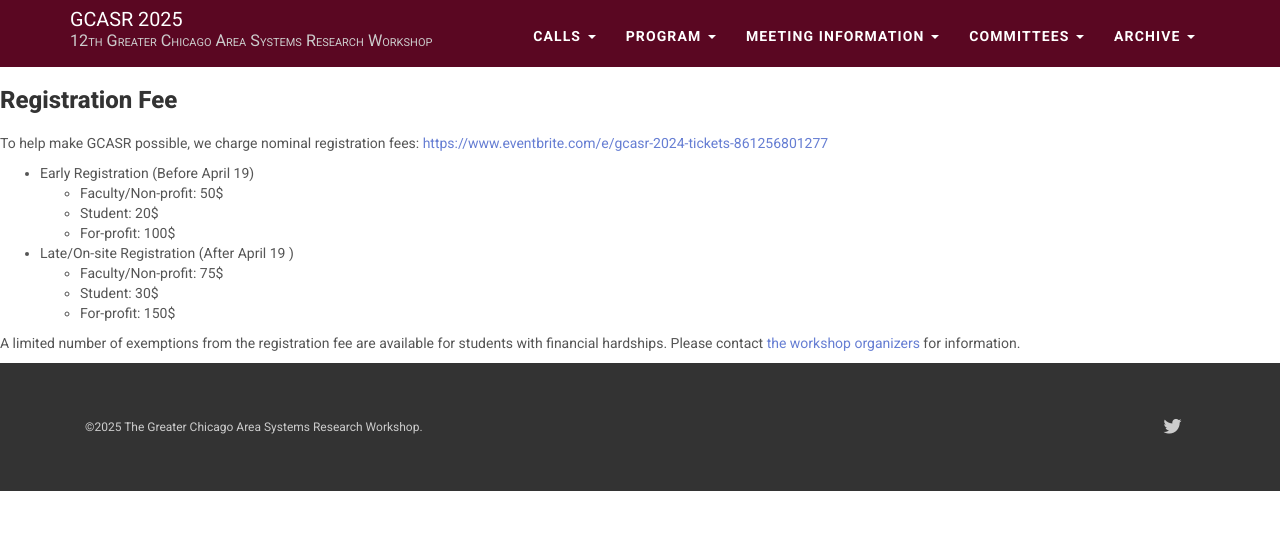
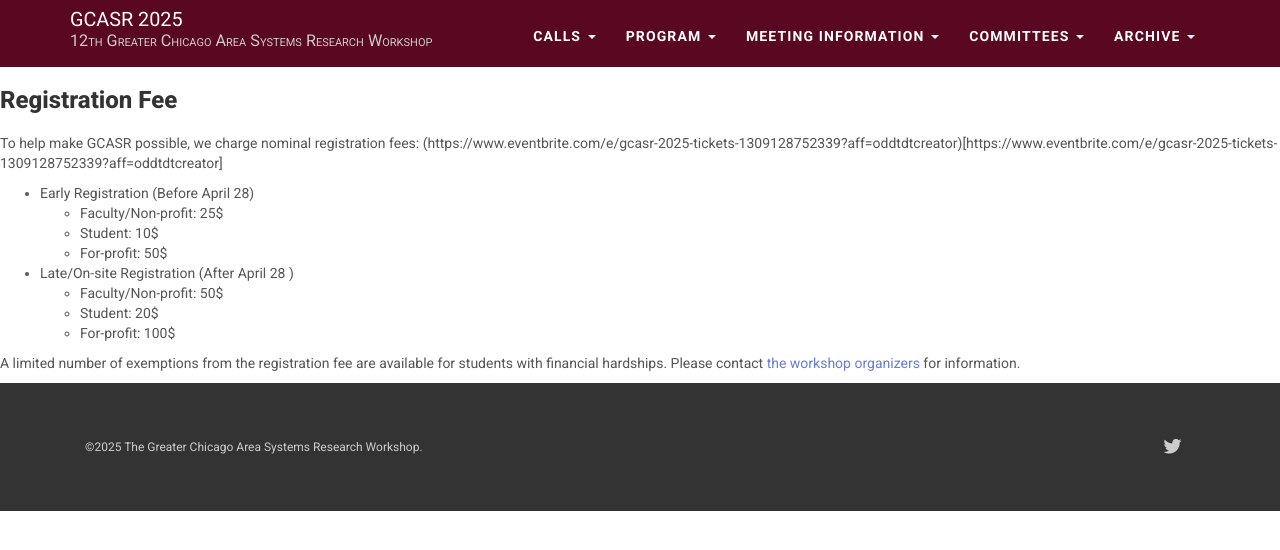
Before and after one commit to gcasr/2025, a Jekyll site: the page built from pages/registration.md, in a window 1280 px wide. Shown: the top 550 px of the page. Built offline with Jekyll 4.4.1, drawn with Linux system fonts in a browser that asks for light colours; nearby versions of some CDN libraries; our own code applies the rules of GitHub Pages for plain Markdown files; library files that are not in the unit come from our copies.

Commit message:
Update registration.md

```diff
--- a/pages/registration.md
+++ b/pages/registration.md
@@ -1,15 +1,15 @@
 
 ### Registration Fee
 
-To help make GCASR possible, we charge nominal registration fees: [https://www.eventbrite.com/e/gcasr-2024-tickets-861256801277](https://www.eventbrite.com/e/gcasr-2024-tickets-861256801277)
+To help make GCASR possible, we charge nominal registration fees: (https://www.eventbrite.com/e/gcasr-2025-tickets-1309128752339?aff=oddtdtcreator)[https://www.eventbrite.com/e/gcasr-2025-tickets-1309128752339?aff=oddtdtcreator]
 
-- Early Registration (Before April 19)
+- Early Registration (Before April 28)
+  - Faculty/Non-profit: 25$
+  - Student: 10$
+  - For-profit: 50$
+- Late/On-site Registration (After April 28 )
   - Faculty/Non-profit: 50$
   - Student: 20$
   - For-profit: 100$
-- Late/On-site Registration (After April 19 )
-  - Faculty/Non-profit: 75$
-  - Student: 30$
-  - For-profit: 150$
 
 A limited number of exemptions from the registration fee are available for students with financial hardships. Please contact [the workshop organizers](mailto:gcasr@googlegroups.com) for information.
```
